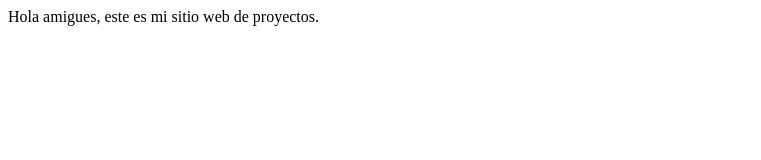
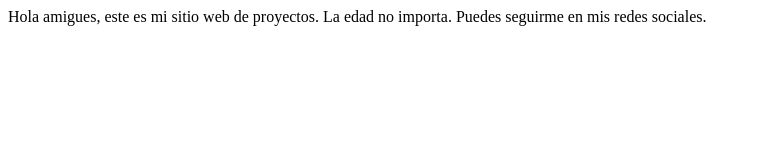
Before and after one commit to dssalazar/proyectoDemoCursoPrework, a plain HTML site: page index.html in a window 1280 px wide. Shown: the whole page, without its empty margins (0-761 px from the left). Drawn offline with Linux system fonts and the light colour scheme.

Commit message:
agregando edad y redes sociales

```diff
--- a/index.html
+++ b/index.html
@@ -9,5 +9,7 @@
 <body>
     Hola amigues, este es mi sitio web de proyectos.
 
+    La edad no importa. Puedes seguirme en mis redes sociales.
+
 </body>
 </html>
```
